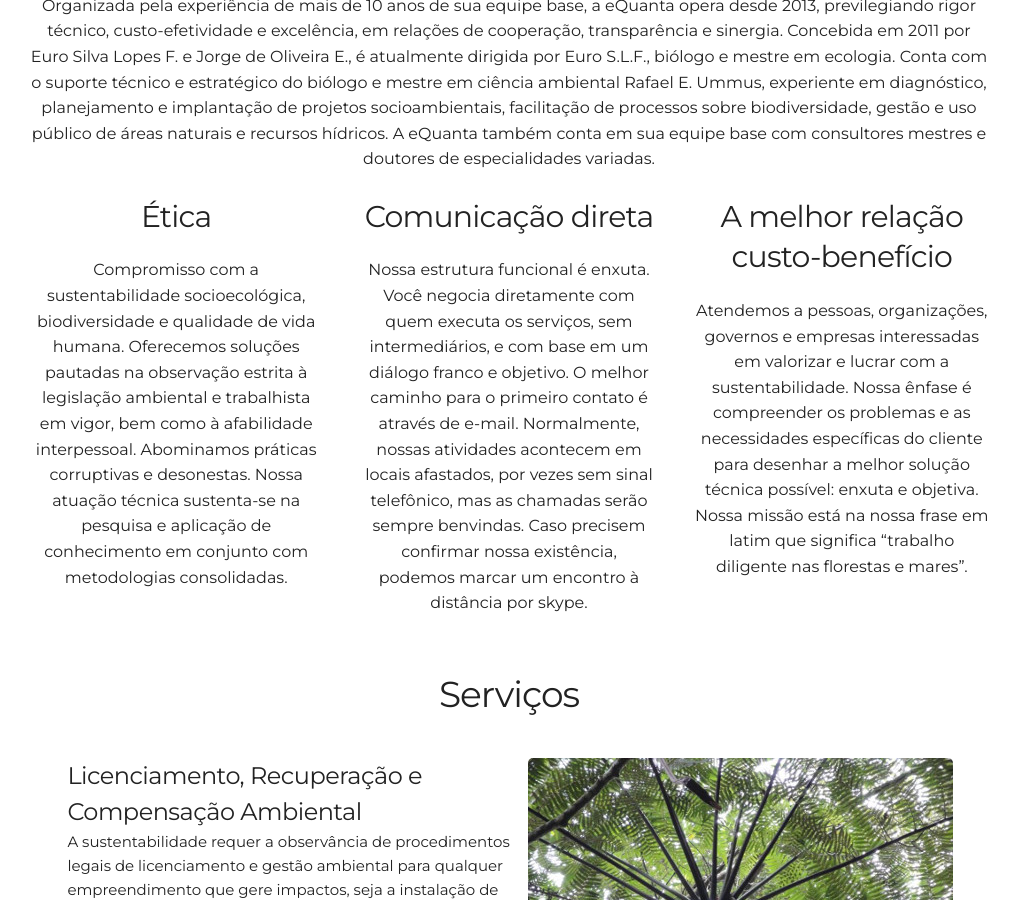
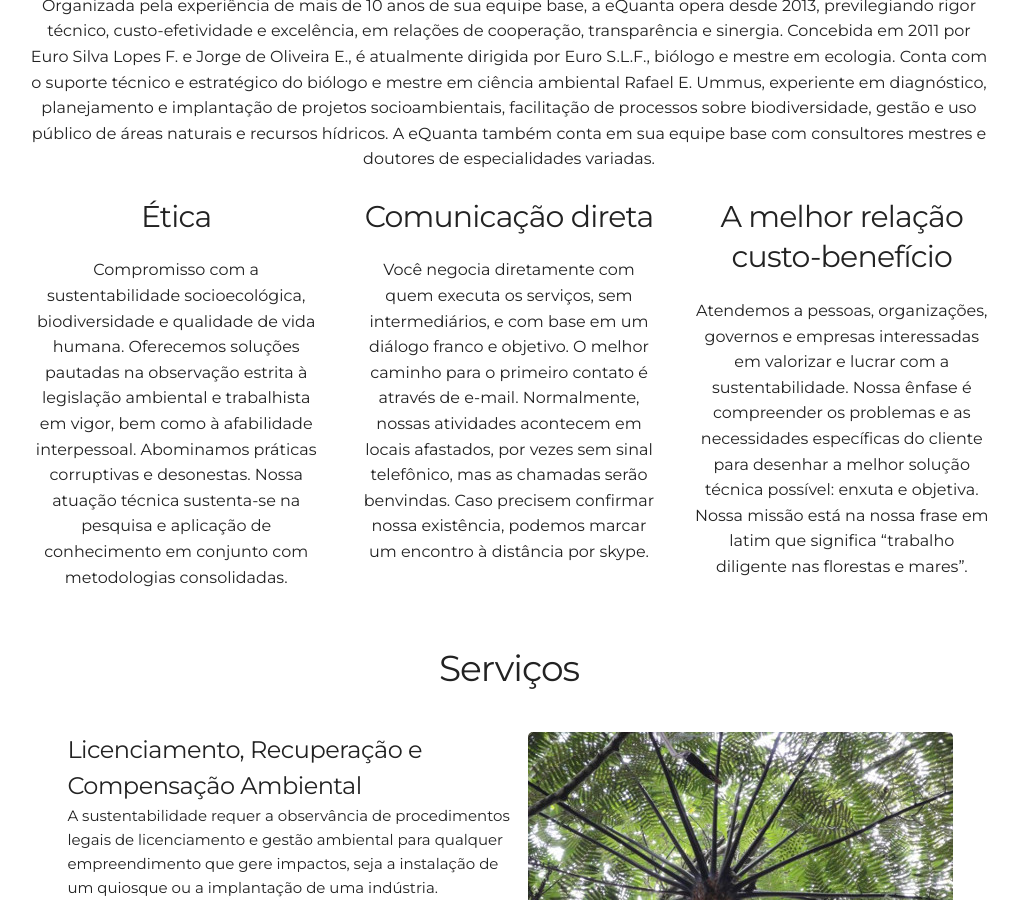
Before and after one commit to leroy1977/eQ1, a Jekyll site: the page built from index.html, in a window 1280 px wide and 900 px high, scrolled down 991 px. Shown: the whole window, without its empty margins (131-1149 px from the left). Built offline with Jekyll 4.4.1, drawn with Linux system fonts in a browser that asks for light colours.

Commit message:
Update about.html

```diff
--- a/_includes/about.html
+++ b/_includes/about.html
@@ -21,7 +21,7 @@
       <!-- <i class="devicon-git-plain"></i>
       <i class="devicon-gulp-plain colored"></i>
       <i class="devicon-atom-original-wordmark"></i> -->
-      <p> Nossa estrutura funcional é enxuta. Você negocia diretamente com quem executa os serviços, sem intermediários, e com base em um diálogo franco e objetivo. O melhor caminho para o primeiro contato é através de e-mail. Normalmente, nossas atividades acontecem em locais afastados, por vezes sem sinal telefônico, mas as chamadas serão sempre benvindas. Caso precisem confirmar nossa existência, podemos marcar um encontro à distância por skype.</p>
+      <p> Você negocia diretamente com quem executa os serviços, sem intermediários, e com base em um diálogo franco e objetivo. O melhor caminho para o primeiro contato é através de e-mail. Normalmente, nossas atividades acontecem em locais afastados, por vezes sem sinal telefônico, mas as chamadas serão benvindas. Caso precisem confirmar nossa existência, podemos marcar um encontro à distância por skype.</p>
     </div>
     <div class="four columns">
       <h4>A melhor relação custo-benefício</h4>
```
